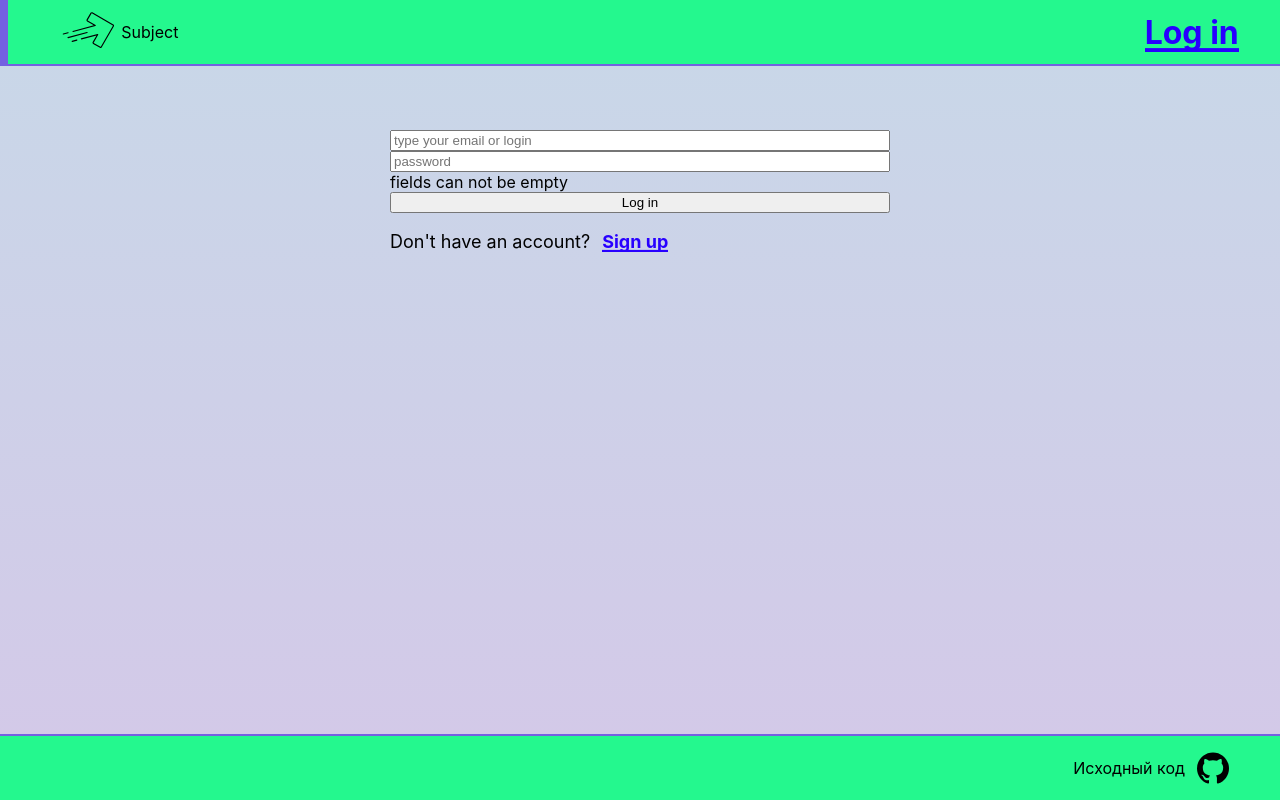
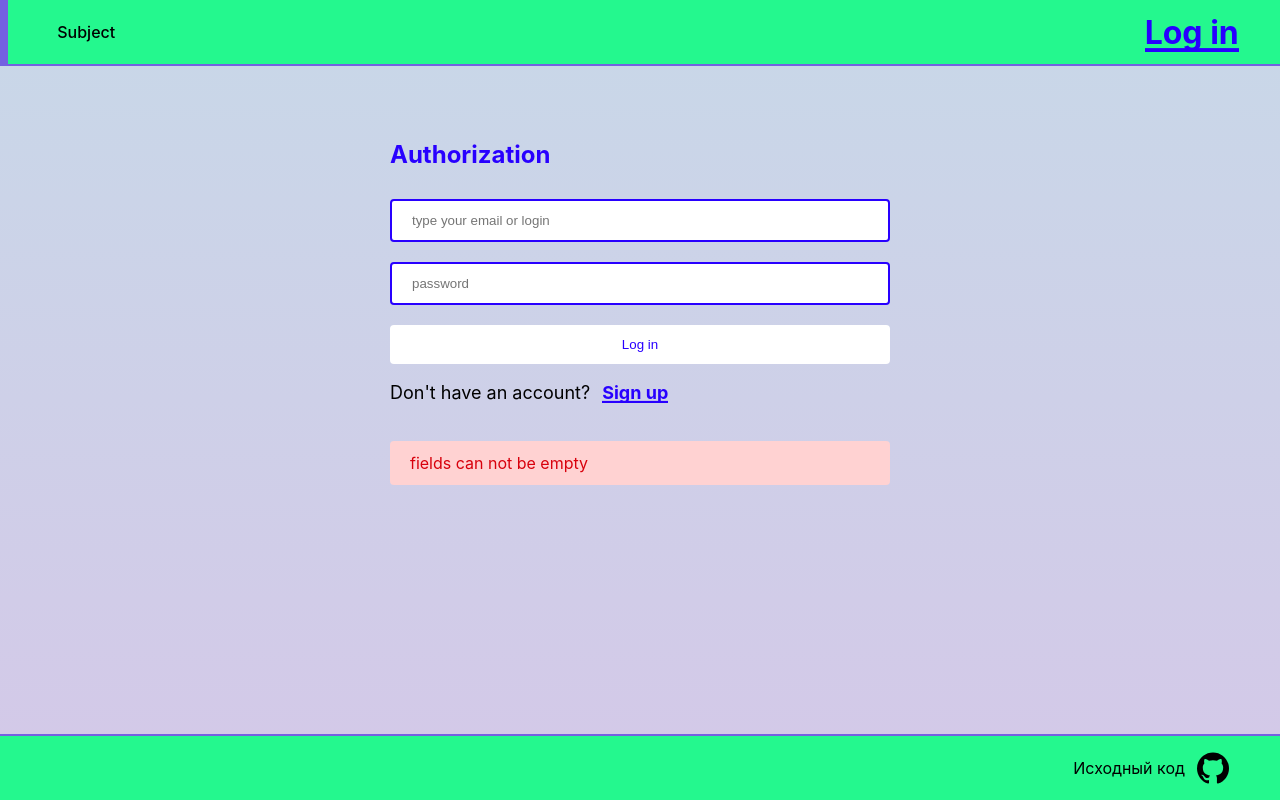
Before and after one commit to rumblfn/EgeApp, a React (Create React App) app: page /auth in a window 1280 px wide. Both pictures are taken after a click on the button "Log in". Built offline with nearby package versions, Linux system fonts and the light colour scheme; no server answers.

Commit message:
authorization styles

```diff
--- a/src/components/header/details.css
+++ b/src/components/header/details.css
@@ -22,7 +22,7 @@
     background: #DDD;
     border-radius: 6px;
     padding: 12px 0;
-    margin: -12px 10px;
+    margin: 0px 10px;
     z-index: 3;
     background: var(--app-color);
     background: linear-gradient(180deg, var(--app-color) 0%, var(--app-third-color) 170%);
--- a/src/components/header/index.tsx
+++ b/src/components/header/index.tsx
@@ -2,7 +2,6 @@ import { FC } from "react";
 import { ListOfSubjects } from "../listOfSubjects";
 import "./details.css";
 import "./style.css";
-import arrowHeader from "../../images/arrow-header.svg";
 import { Link } from "react-router-dom";
 
 export const Header: FC = () => {
@@ -11,8 +10,7 @@ export const Header: FC = () => {
       <div className="header-box">
       <div className="header-left">
         <div className="sub-menu-parent">
-          <Link to="/" className="header-link" style={{display: 'flex', alignItems: 'center'}}>
-            <img alt="arrow" style={{height: 64}} src={arrowHeader}/>
+          <Link to="/" className="header-link" style={{display: 'flex', alignItems: 'center', fontWeight: 500}}>
             Subject
           </Link>
           <ListOfSubjects />
--- a/src/index.css
+++ b/src/index.css
@@ -27,11 +27,14 @@ html[data-theme='light'] {
   --app-bg-color3: #d4c8e8;
   --app-bulb-color: #00ff40;
   --vio-color: #7460E1;
+  --vio-color-shadow: #9281ee;
   --color-banner: #9480FF;
 
   --app-link-color1: #2800FF;
   --app-link-color2: #fcf3b0;
   --app-link-color3: #ffdadf;
+  --error-msg-bg-color: #FFD2D2;
+  --error-msg-color: #D8000C;
 }
 
 html {
--- a/src/routes/Auth/index.tsx
+++ b/src/routes/Auth/index.tsx
@@ -1,6 +1,7 @@
 import { useEffect, useState } from "react";
 import axios from "axios";
 import { useDebounce } from 'use-debounce';
+import "./style.css";
 
 export const AuthPage = () => {
     const [loginValue, setLoginValue] = useState<string>("");
@@ -36,24 +37,27 @@ export const AuthPage = () => {
             checkLoginOnServer(loginValueDebounced)
                 .then(res => setLoginIsFree(res.data['check']))
 
-            loginValueDebounced.length < 5 ?
+            let correct = true
+
+            if (loginValueDebounced.length < 5) {
                 setError("login must contain at least 5 characters")
-                : setError("")
+                correct = false
+            }
+
+            if (passwordDebounced.length < 8) {
+                setError("password must contain at least 8 characters")
+                correct = false
+            }
+
+            if (correct) {
+                setError("")
+            }
+
         } else {
             setLoginIsFree(true)
             setError("")
         }
-    }, [register, loginValueDebounced])
-
-    useEffect(() => {
-        if (register) {
-            passwordDebounced.length < 8 ?
-                setError("password must contain at least 8 characters")
-                : setError("")
-        } else {
-            setError("")
-        }
-    }, [register, passwordDebounced])
+    }, [register, loginValueDebounced, passwordDebounced])
 
     const handleAuth = () => {
         if (register) {
@@ -73,7 +77,9 @@ export const AuthPage = () => {
         <div className="container">
             <div style={{width: '100%'}}>
                 <div style={{display: 'flex', flexDirection: 'column', maxWidth: 500, margin: '64px auto'}}>
-
+                    <h2 style={{margin: '10px 0', color: 'var(--app-link-color1)'}}>
+                        {register ? "Registration" : "Authorization"}
+                    </h2>
                     <input type="text" className="auth-input"
                         value={loginValue}
                         placeholder={register ? "type your new login" : "type your email or login"}
@@ -84,8 +90,6 @@ export const AuthPage = () => {
                         placeholder={register ? "and here, type your new password" : "password"}
                         onChange={e => setPassword(e.target.value)}
                     />
-                    {error}
-                    {!loginIsFree && "Login exist"}
                     <button onClick={handleAuth} className="auth-button">
                         {
                             register ? "Sign up" : "Log in"
@@ -113,6 +117,18 @@ export const AuthPage = () => {
                             </span>
                         </p>
                     }
+                    {
+                        !loginIsFree &&
+                            <div className="error-msg">
+                                Login exist
+                            </div>
+                    }
+                    {
+                        error &&
+                            <div className="error-msg">
+                                {error}
+                            </div>
+                    }
                 </div>
             </div>
         </div>
--- a/src/routes/Auth/style.css
+++ b/src/routes/Auth/style.css
@@ -0,0 +1,40 @@
+.auth-input, .auth-button, .error-msg {
+    width: 100%;
+    padding: 12px 20px;
+    margin-top: 20px;
+    border-radius: 4px;
+    outline: none;
+    transition: all 0.2s;
+    background-color: var(--app-color-theme);
+    color: var(--app-link-color1);
+}
+
+.auth-input {
+    border: 2px solid var(--app-link-color1);
+}
+
+.auth-input:focus, .auth-input:hover {
+    border: 2px solid var(--vio-color);
+    box-shadow: 0 0 0 4px var(--vio-color-shadow);
+}
+
+.auth-button {
+    border: none;
+    background: var(--app-color-theme);
+    cursor: pointer;
+}
+
+.auth-button:hover {
+    box-shadow: 7px 5px 56px -14px var(--vio-color);
+}
+
+.auth-button:active {
+    transform: scale(0.97);
+    box-shadow: 7px 5px 56px -10px var(--vio-color);
+}
+
+.error-msg {
+    background-color: var(--error-msg-bg-color);
+    color: var(--error-msg-color);
+    vertical-align: middle;
+}
```
Also changed, not shown: src/images/arrow-header.svg (deleted).
